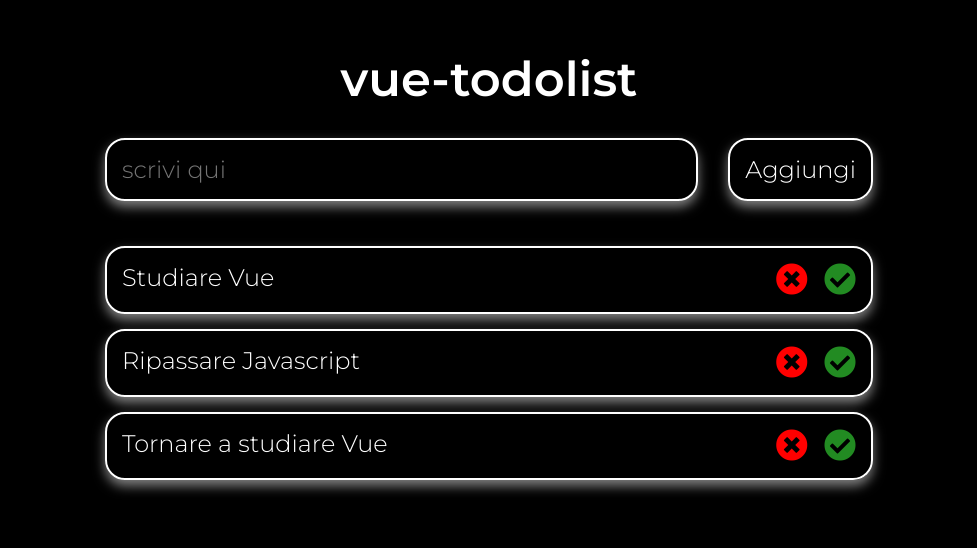
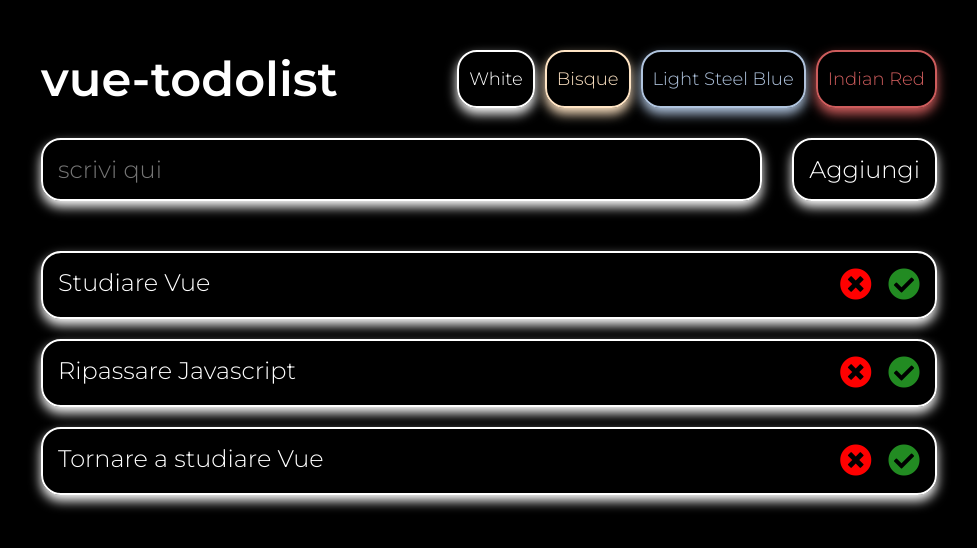
Before and after one commit to giuseppedagostino/vue-todolist, a plain HTML site: page index.html in a window 1280 px wide. Shown: the whole page, without its empty margins (151-1128 px from the left). Drawn offline with nearby package versions, Linux system fonts and the light colour scheme.

Commit message:
Personalizzazione esercizio

```diff
--- a/css/style.css
+++ b/css/style.css
@@ -10,28 +10,82 @@ body {
   font-size: 24px;
   font-weight: 300;
   background-color: black;
-  /* flex */
   display: flex;
 }
 h1 {
   font-size: 48px;
 }
-.card {
-  box-shadow: 0 6px 12px 0 grey;
-}
 .done {
   text-decoration: line-through;
   opacity: 0.75;
 }
+.white {
+  border: 2px solid white;
+  color: white;
+  box-shadow: 0 6px 12px 0 white;
+}
+.bisque {
+  border: 2px solid bisque;
+  color: bisque;
+  box-shadow: 0 6px 12px 0 bisque;
+}
+.lightsteelblue {
+  border: 2px solid lightsteelblue;
+  color: lightsteelblue;
+  box-shadow: 0 6px 12px 0 lightsteelblue;
+}
+.indianRed {
+  border: 2px solid indianred;
+  color: indianRed;
+  box-shadow: 0 6px 12px 0 indianred;
+}
+
+header {
+  display: flex;
+  justify-content: space-between;
+}
+#colors{
+  display: flex;
+}
+#colors button {
+  margin-left: 10px;
+  padding: 10px;
+  font-size: 18px;
+  border-radius: 20px;
+  background-color: transparent;
+}
+#colors button:hover {
+  cursor: pointer;
+  transform: scale(1.05);
+  transition: 0.2s;
+}
+#colors button:nth-of-type(1) {
+  color: white;
+  border: 2px solid white;
+  box-shadow: 0 6px 12px 0 white;
+}
+#colors button:nth-of-type(2) {
+  color: bisque;
+  border: 2px solid bisque;
+  box-shadow: 0 6px 12px 0 bisque;
+}
+#colors button:nth-of-type(3) {
+  color: lightsteelblue;
+  border: 2px solid lightsteelblue;
+  box-shadow: 0 6px 12px 0 lightsteelblue;
+}
+#colors button:nth-of-type(4) {
+  color: indianred;
+  border: 2px solid indianred;
+  box-shadow: 0 6px 12px 0 indianred;
+}
 
 #root {
-  width: 60%;
+  width: 70%;
   margin: auto;
-  font-size: 24px;
   /* flex */
   display: flex;
   flex-direction: column;
-  align-items: center;
 }
 #input_section {
   width: 100%;
@@ -39,11 +93,9 @@ h1 {
   display: flex;
 }
 
-input, button {
+#input_section input, #input_section button {
   padding: 15px;
   font-size: 24px;
-  color: white;
-  border: 2px solid white;
   border-radius: 20px;
   background-color: transparent;
 }
@@ -51,13 +103,18 @@ input {
   width: 100%;
   margin-right: 30px;
 }
+input:focus, button:focus {
+  outline: none;
+}
 input:hover {
   cursor: pointer;
   transform: scale(1.05);
+  transition: 0.2s;
 }
 button:hover {
   cursor: pointer;
   transform: scale(1.1);
+  transition: 0.2s;
 }
 ul {
   list-style: none;
@@ -65,7 +122,7 @@ ul {
   width: 100%;
 }
 li {
-  margin: 15px 0;
+  margin: 20px 0;
   padding: 15px;
   border: 2px solid white;
   border-radius: 20px;
@@ -78,6 +135,7 @@ li:hover {
   font-weight: 600;
   color: black;
   background-color: white;
+  transition: 0.4s;
 }
 li i {
   font-size: 32px;
--- a/index.html
+++ b/index.html
@@ -17,14 +17,23 @@
   <body>
 
     <div id="root">
-      <h1>vue-todolist</h1>
+      <header>
+        <h1>vue-todolist</h1>
+        <div id="colors">
+          <button type="button" @click="whiteColor">White</button>
+          <button type="button" @click="bisqueColor">Bisque</button>
+          <button type="button" @click="lightSteelBlueColor">Light Steel Blue</button>
+          <button type="button" @click="indianRedColor">Indian Red</button>
+        </div>
+      </header>
+
       <div id="input_section">
-        <input class="card" type="text" v-model="newItem" placeholder="scrivi qui" @keydown.13="addNewItem">
-        <button class="card" type="button" @click="addNewItem">Aggiungi</button>
+        <input :class="color" type="text" v-model="newItem" placeholder="scrivi qui" @keydown.13="addNewItem">
+        <button :class="color" type="button" @click="addNewItem">Aggiungi</button>
       </div>
 
       <ul>
-        <li class="card" :class="done" v-for="(item, index) in listItem">
+        <li :class="color" :class="done" v-for="(item, index) in listItem">
           {{ item }}
           <div>
             <i class="fas fa-times-circle" @click="removeItem(index)"></i>
--- a/js/main.js
+++ b/js/main.js
@@ -3,7 +3,8 @@ var app = new Vue({
   data: {
     listItem: ["Studiare Vue","Ripassare Javascript","Tornare a studiare Vue"],
     newItem: "",
-    done: ""
+    done: "",
+    color: "white"
   },
   methods: {
     addNewItem: function() {
@@ -25,6 +26,18 @@ var app = new Vue({
       } else if (this.done == "done") {
         this.done = "";
       }
+    },
+    whiteColor: function() {
+      this.color = "white";
+    },
+    bisqueColor: function() {
+      this.color = "bisque";
+    },
+    lightSteelBlueColor: function() {
+      this.color = "lightsteelblue";
+    },
+    indianRedColor: function() {
+      this.color = "indianRed";
     }
   }
 });
```
